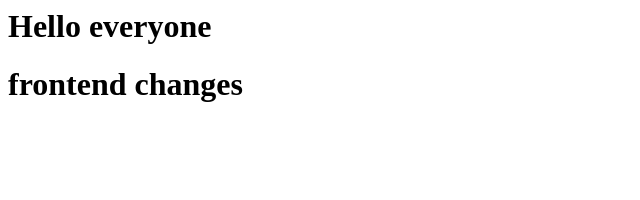
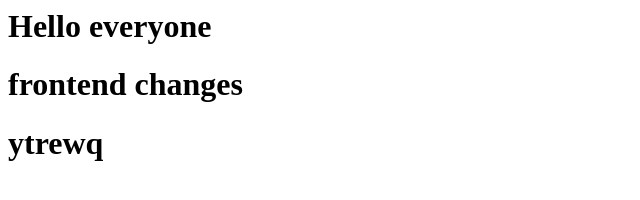
Before and after one commit to harishs2312/sample, a plain HTML site: page index.html in a window 1280 px wide. Shown: the whole page, without its empty margins (0-640 px from the left). Drawn offline with Linux system fonts and the light colour scheme.

Commit message:
feat: ytrewq

```diff
--- a/index.html
+++ b/index.html
@@ -21,4 +21,5 @@
     </body>
     <h1>Hello everyone</h1>
     <h1>frontend changes</h1>
+    <h1>ytrewq</h1>
 </html>
```
